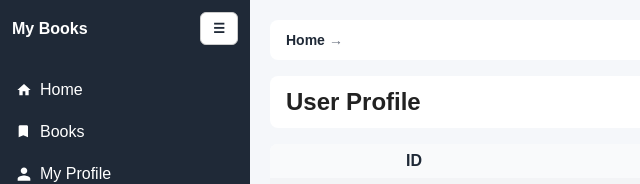
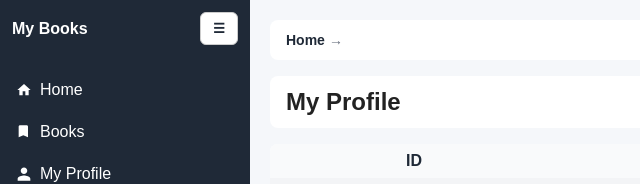
Before and after one commit to muneer2ishtech/vue-book-app, a Vue app: page /users/1/view in a window 1280 px wide. Shown: the top 184 px of the page, without its empty margins (0-640 px from the left). Built offline with nearby package versions, Linux system fonts and the light colour scheme; no server answers; sample sign-in values are in the browser's storage.

Commit message:
fix isSelf

```diff
--- a/src/views/UserProfileView.vue
+++ b/src/views/UserProfileView.vue
@@ -63,7 +63,7 @@ const uzer = ref<any>({});
 
 const auth = useAuthStore();
 const isAdmin = computed(() => auth.isAdmin);
-const isSelf = computed(() => auth.userId === id);
+const isSelf = computed(() => String(auth.user.userId) === route.params.id);
 
 const collapsed = ref(false);
 
```
